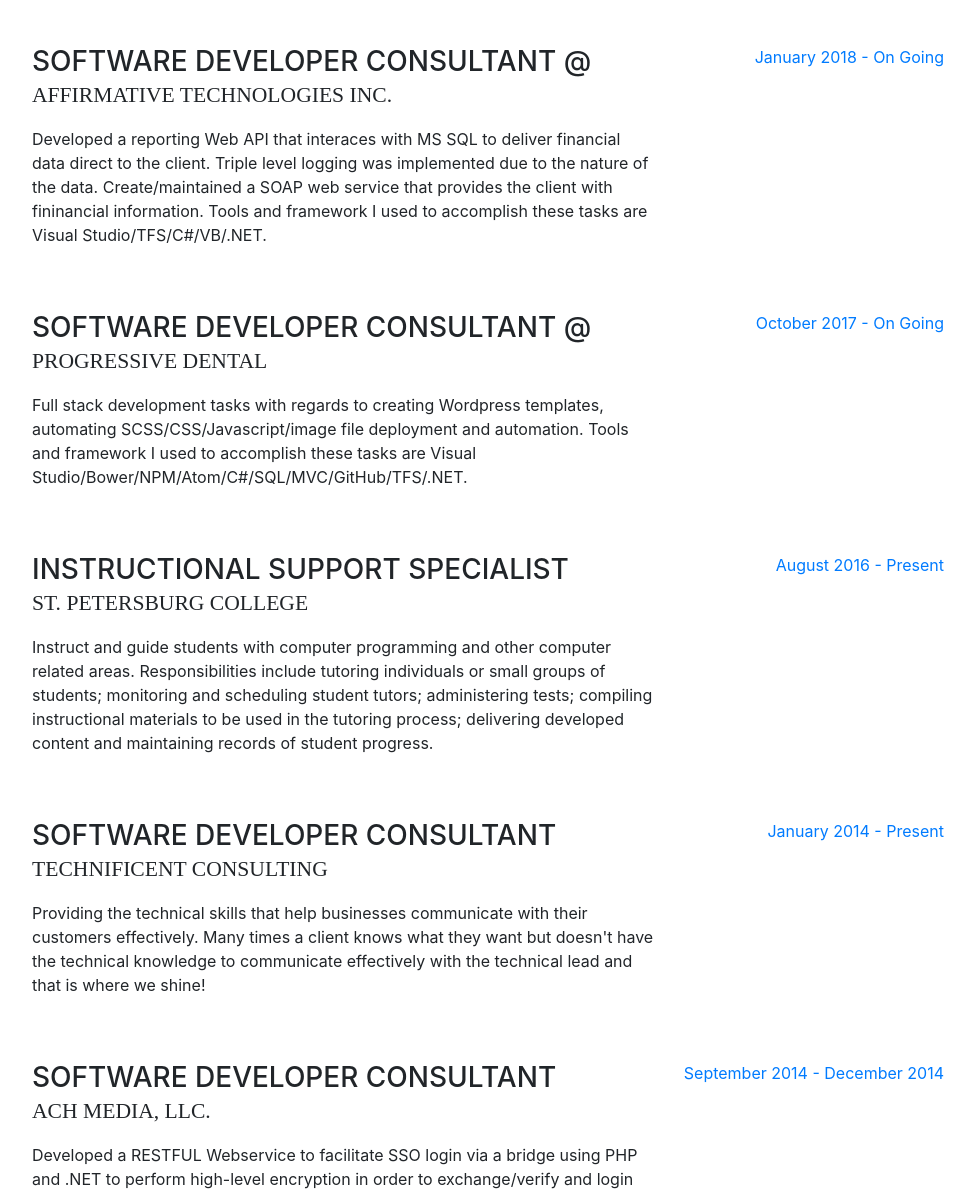
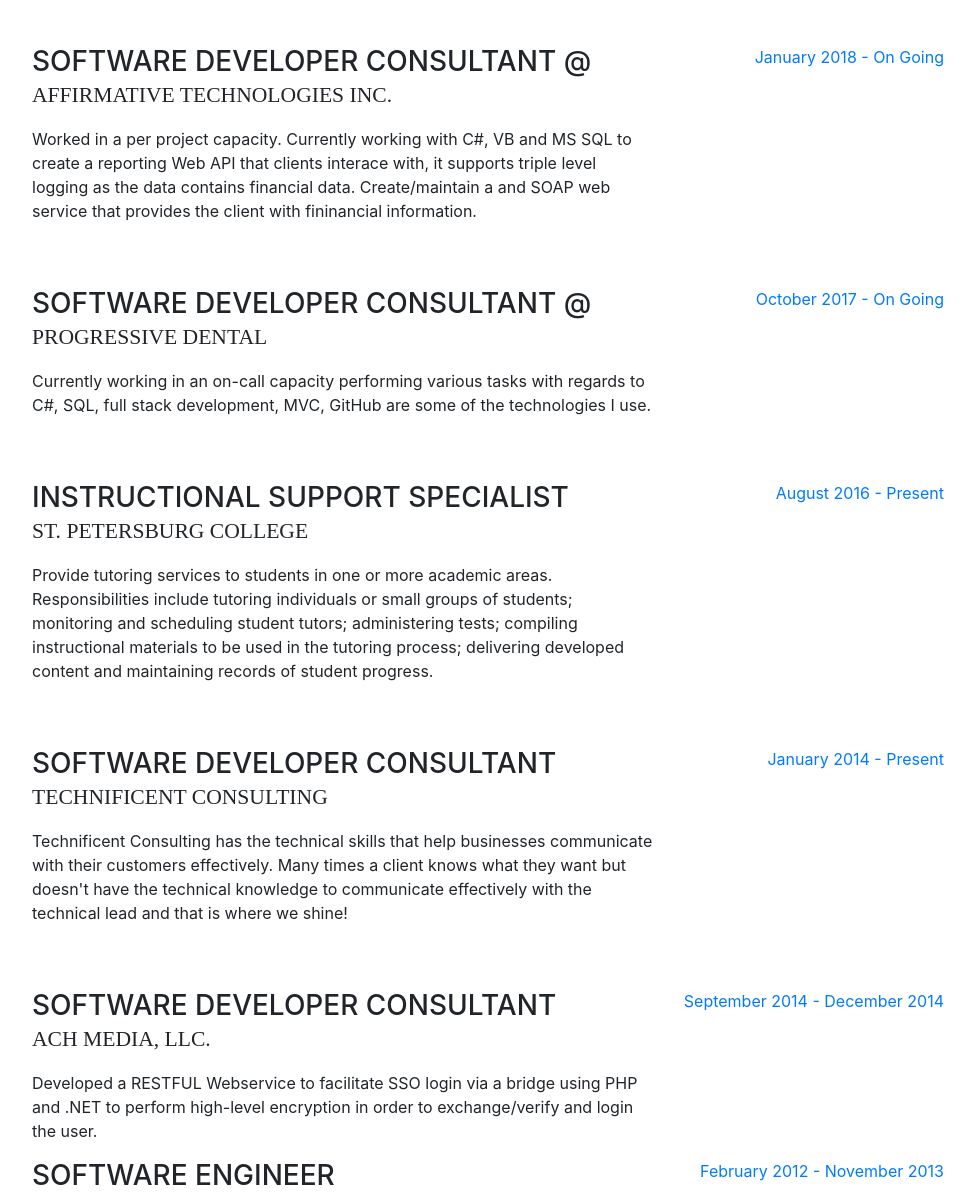
Before and after one commit to technificentConsulting/technificentconsulting.github.io, a website with bundled scripts: page index.html in a window 1280 px wide. Shown: the part 889-2086 px from the top of the page, without its empty margins (288-1263 px from the left). Built offline with nearby package versions, Linux system fonts and the light colour scheme; a web font is replaced by a local one.

Commit message:
Revert "resolved"
This reverts commit b2e5d35ae5a36d9e50958da3d3dfa00fb14d6ae1.

```diff
--- a/index.html
+++ b/index.html
@@ -134,7 +134,7 @@
             <div class="resume-content mr-auto">
               <h3 class="mb-0">Software Developer Consultant @</h3>
               <div class="subheading mb-3">Affirmative Technologies Inc.</div>
-               <p>Developed a reporting Web API that interaces with MS SQL to deliver financial data direct to the client. Triple level logging was implemented due to the nature of the data.  Create/maintained a SOAP web service that provides the client with fininancial information.  Tools and framework I used to accomplish these tasks are Visual Studio/TFS/C#/VB/.NET.</p>
+              <p>Worked in a per project capacity.  Currently working with C#, VB and MS SQL to create a reporting Web API that clients interace with, it supports triple level logging as the data contains financial data.  Create/maintain a and SOAP web service that provides the client with fininancial information.</p>
             </div>
             <div class="resume-date text-md-right">
               <span class="text-primary">January 2018 - On Going</span>
@@ -144,7 +144,7 @@
             <div class="resume-content mr-auto">
               <h3 class="mb-0">Software Developer Consultant @</h3>
               <div class="subheading mb-3">Progressive Dental</div>
-              <p>Full stack development tasks with regards to creating Wordpress templates, automating SCSS/CSS/Javascript/image file deployment and automation. Tools and framework I used to accomplish these tasks are Visual Studio/Bower/NPM/Atom/C#/SQL/MVC/GitHub/TFS/.NET.</p>
+              <p>Currently working in an on-call capacity performing various tasks with regards to C#, SQL, full stack development, MVC, GitHub are some of the technologies I use.</p>
             </div>
             <div class="resume-date text-md-right">
               <span class="text-primary">October 2017 - On Going</span>
@@ -155,7 +155,7 @@
             <div class="resume-content mr-auto">
               <h3 class="mb-0">Instructional Support Specialist</h3>
               <div class="subheading mb-3">St. Petersburg College</div>
-              <p>Instruct and guide students with computer programming and other computer related areas.  Responsibilities include tutoring individuals or small groups of students; monitoring and scheduling student tutors; administering tests; compiling instructional materials to be used in the tutoring process; delivering developed content and maintaining records of student progress.</p>
+              <p>Provide tutoring services to students in one or more academic areas.  Responsibilities include tutoring individuals or small groups of students; monitoring and scheduling student tutors; administering tests; compiling instructional materials to be used in the tutoring process; delivering developed content and maintaining records of student progress.</p>
             </div>
             <div class="resume-date text-md-right">
               <span class="text-primary">August 2016 - Present</span>
@@ -166,7 +166,7 @@
             <div class="resume-content mr-auto">
               <h3 class="mb-0">Software Developer Consultant</h3>
               <div class="subheading mb-3">Technificent Consulting</div>
-              <p>Providing the technical skills that help businesses communicate with their customers effectively.  Many times a client knows what they want but doesn't have the technical knowledge to communicate effectively with the technical lead and that is where we shine!</p>
+              <p>Technificent Consulting has the technical skills that help businesses communicate with their customers effectively.  Many times a client knows what they want but doesn't have the technical knowledge to communicate effectively with the technical lead and that is where we shine!</p>
             </div>
             <div class="resume-date text-md-right">
               <span class="text-primary">January 2014 - Present</span>
```
